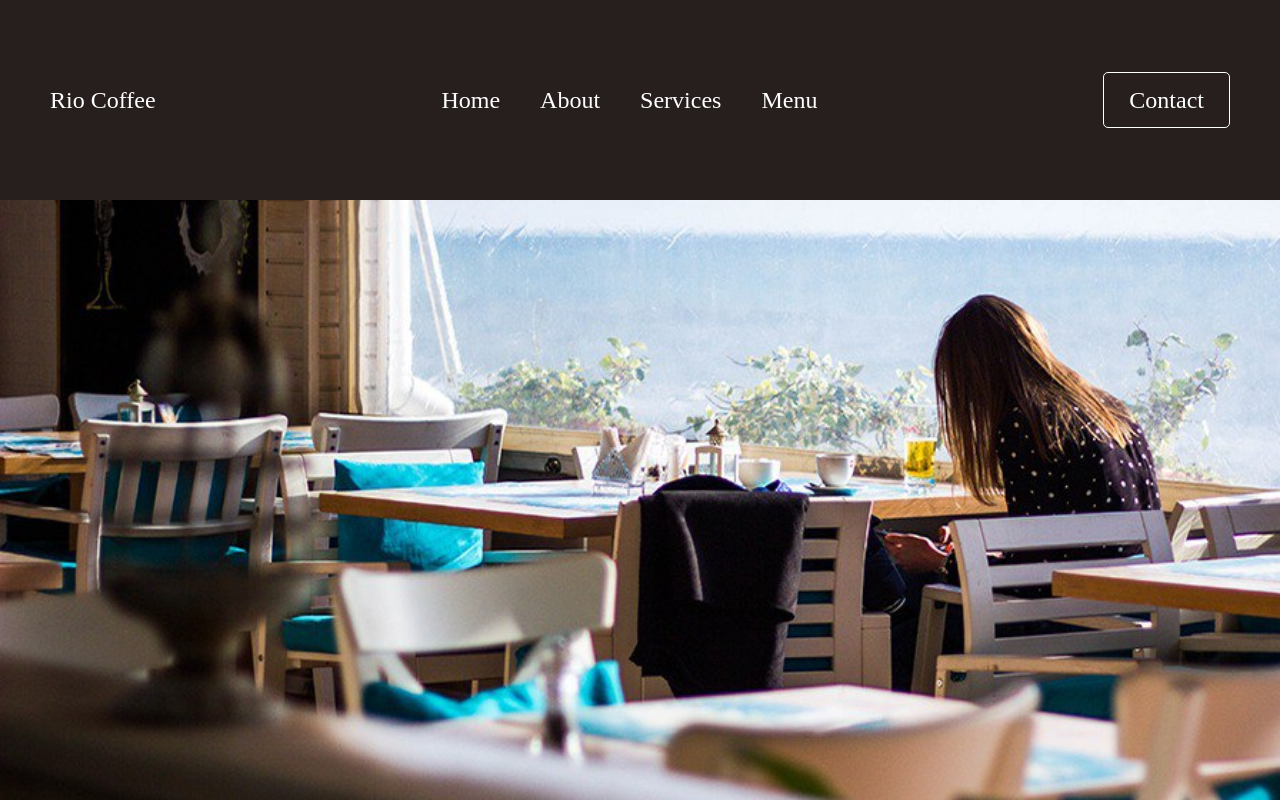
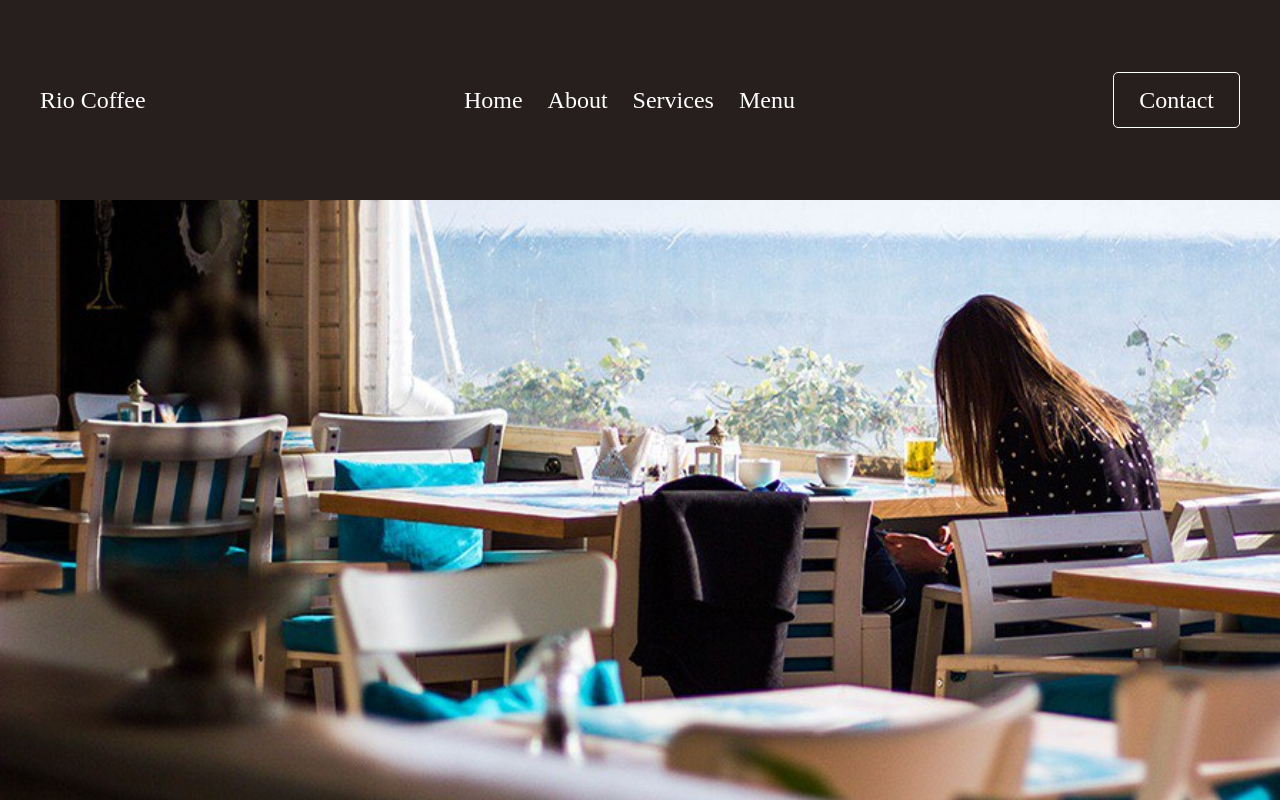
Before and after one commit to Termins55/practice_1_06_FlexMenu, a plain HTML site: page index.html in a window 1280 px wide. Drawn offline with Linux system fonts and the light colour scheme.

Commit message:
add corect gap and padding

```diff
--- a/assets/css/style.css
+++ b/assets/css/style.css
@@ -17,7 +17,7 @@ header {
   display: flex;
   justify-content: space-between;
   align-items: center;
-  padding: 50px;
+  padding: 40px;
   margin: 0 auto;
   width: 100%;
   min-height: 200px;
@@ -27,7 +27,7 @@ header {
 
 ul {
   display: flex;
-  gap: 40px;
+  gap: 25px;
 }
 
 header,
```
